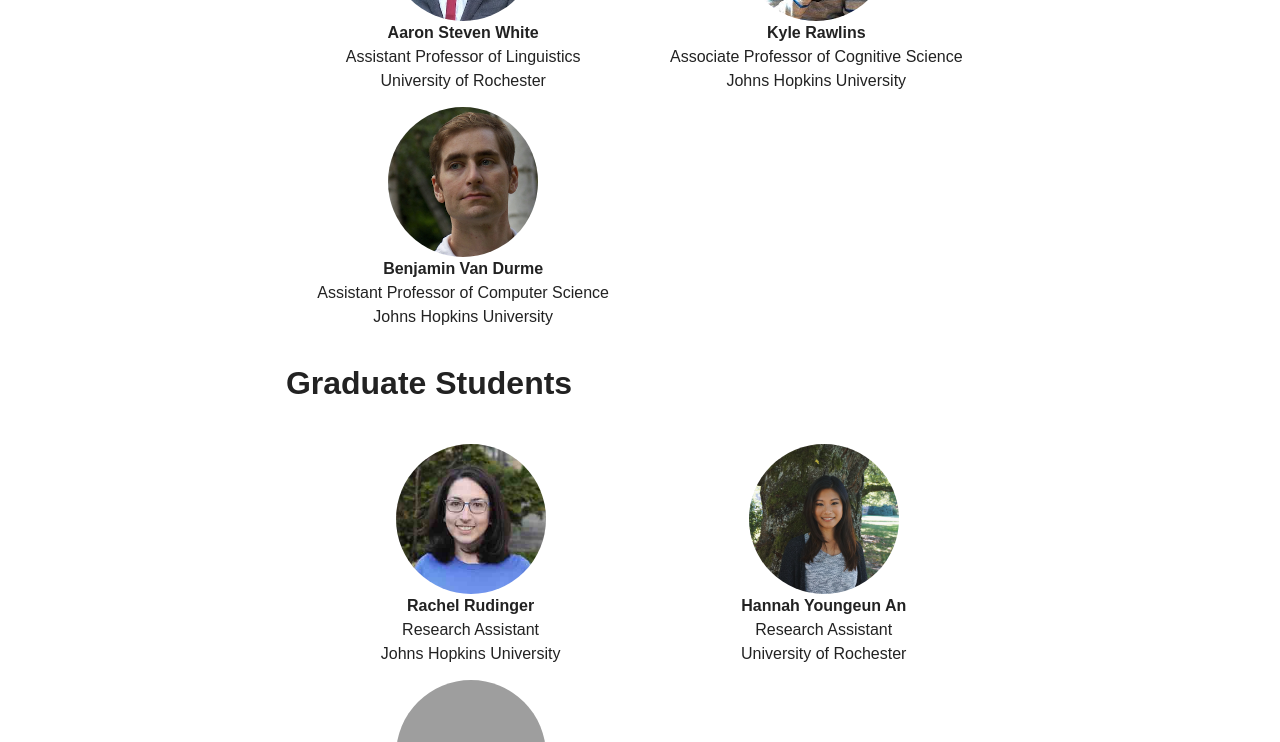
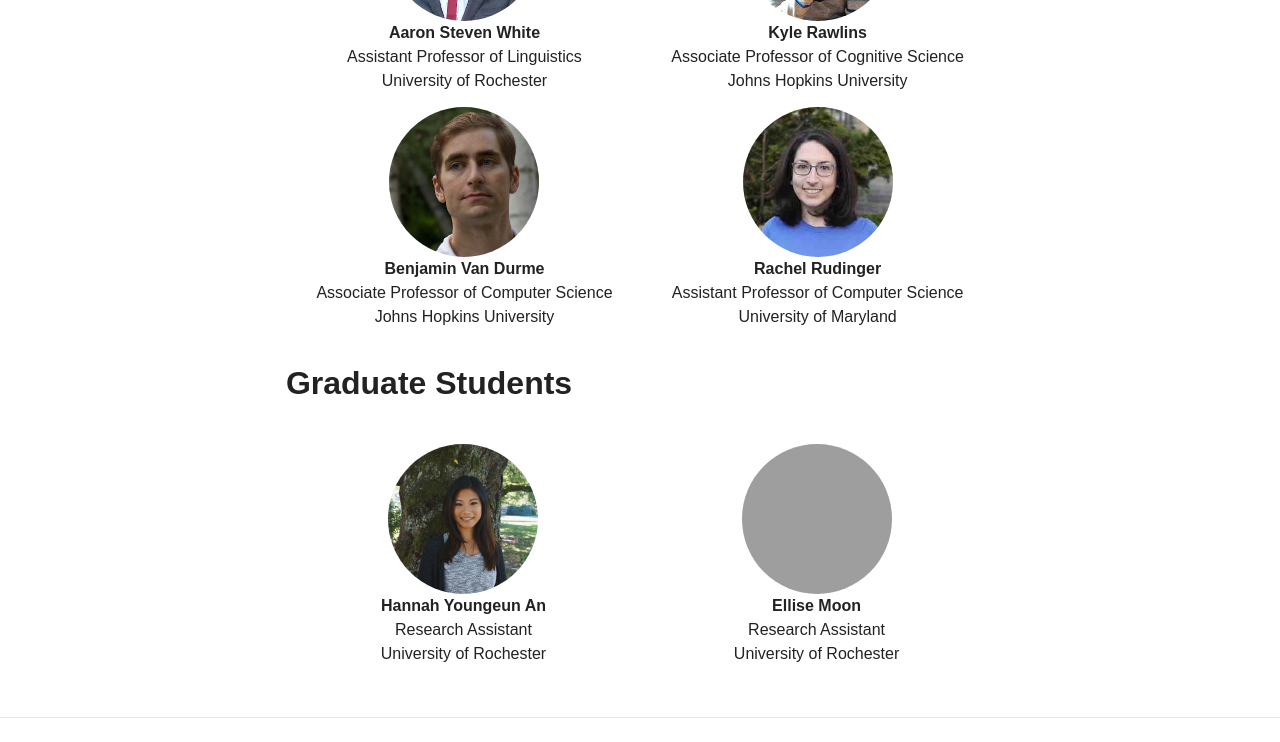
Before and after one commit to MegaAttitude/megaattitude.github.io, a Jekyll site: the page built from researchers/index.md, in a window 1280 px wide and 900 px high, scrolled down 812 px, cut to the strip 0-742 px from the top of the window. Built offline with Jekyll 4.4.1, drawn with Linux system fonts in a browser that asks for light colours; nearby versions of some CDN libraries.

```diff
--- a/_data/researchers.yml
+++ b/_data/researchers.yml
@@ -28,10 +28,19 @@ faculty:
 
     bvandurme:
       name: Benjamin Van Durme
-      role: Assistant Professor of Computer Science
+      role: Associate Professor of Computer Science
       affiliation: Johns Hopkins University
       website: http://www.cs.jhu.edu/~vandurme/
       email: vandurme@cs.jhu.edu
+      projects:
+        - megaveridicality
+
+    rrudinger:
+      name: Rachel Rudinger
+      role: Assistant Professor of Computer Science
+      affiliation: University of Maryland
+      website: https://rudinger.github.io
+      email: rudinger@umd.edu
       projects:
         - megaveridicality
 
@@ -47,15 +56,6 @@ faculty:
 graduatestudents:
   name: Graduate Students
   people:
-    rrudinger:
-      name: Rachel Rudinger
-      role: Research Assistant
-      affiliation: Johns Hopkins University
-      website: https://rudinger.github.io
-      email: rudinger@jhu.edu
-      projects:
-        - megaveridicality
-
     yan:
       name: Hannah Youngeun An
       role: Research Assistant
```
